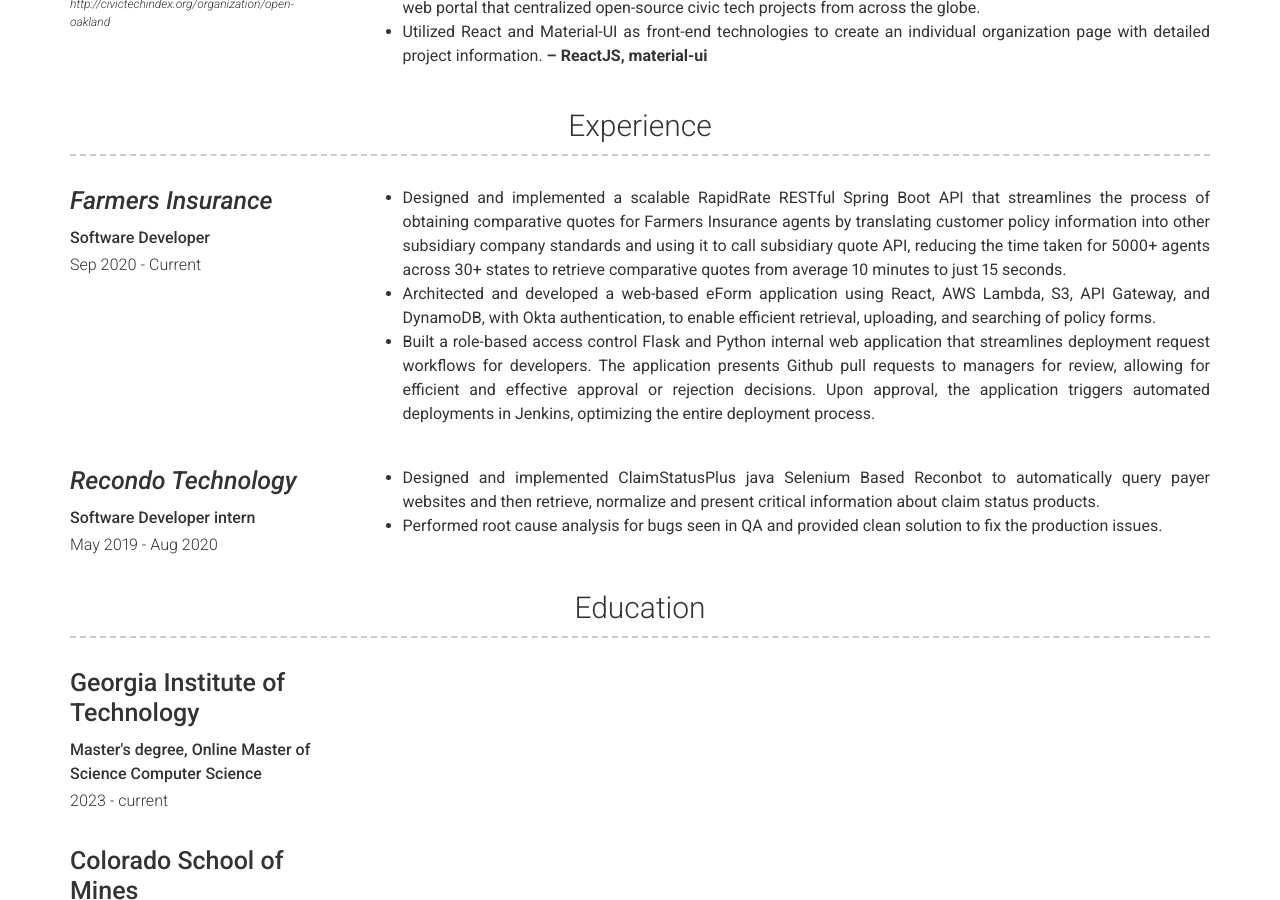
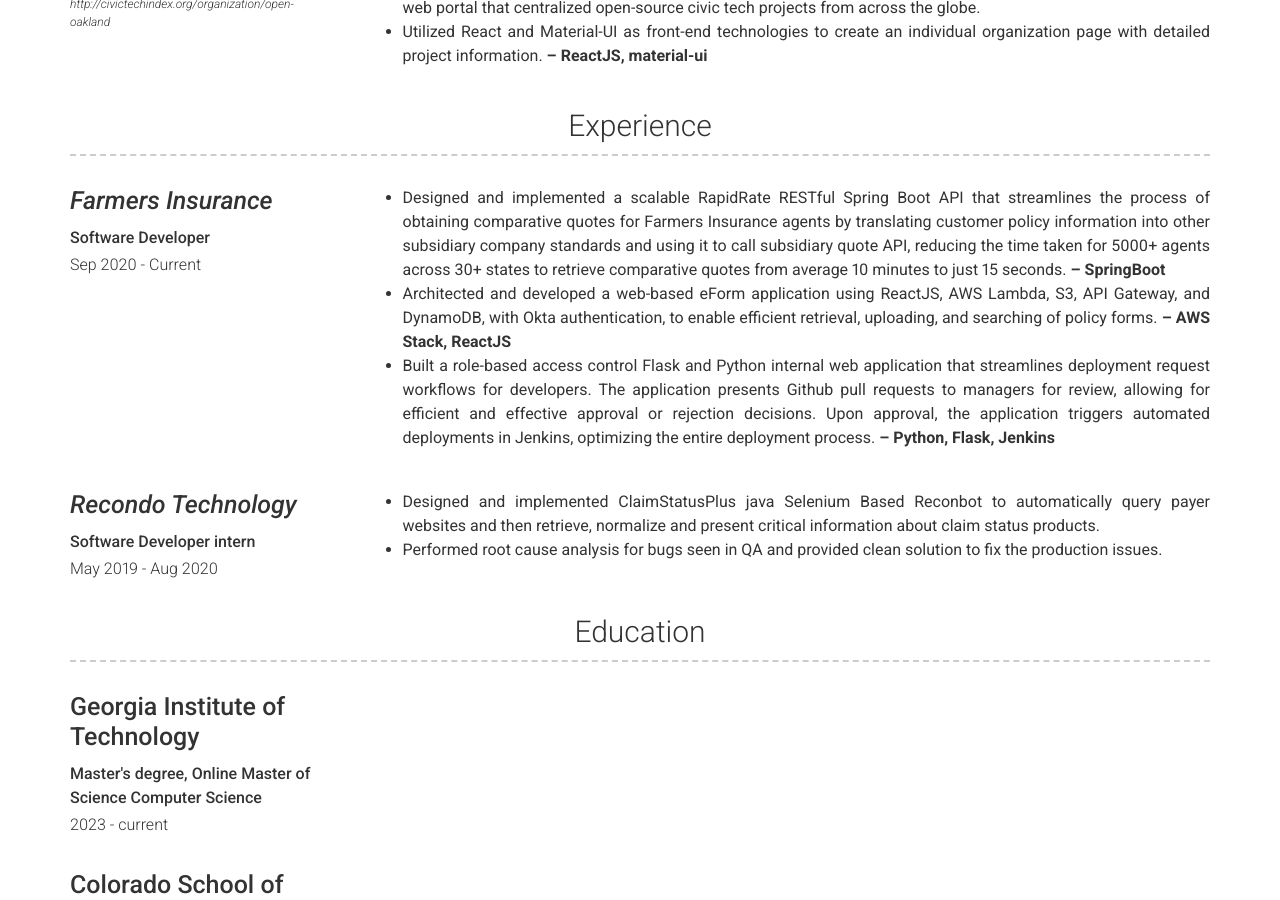
Before and after one commit to Travisliang001/online-cv, a Jekyll site: the page built from index.md, in a window 1280 px wide and 900 px high, scrolled down 1048 px. Built offline with Jekyll 4.4.1, drawn with Linux system fonts in a browser that asks for light colours.

Commit message:
Update experience.yml

```diff
--- a/_data/experience.yml
+++ b/_data/experience.yml
@@ -4,9 +4,9 @@
   job_title: Software Developer
   dates: Sep 2020 - Current
   description: | # this will include new lines to allow paragraphs
-    -	Designed and implemented a scalable RapidRate RESTful Spring Boot API that streamlines the process of obtaining comparative quotes for Farmers Insurance agents by translating customer policy information into other subsidiary company standards and using it to call subsidiary quote API, reducing the time taken for 5000+ agents across 30+ states to retrieve comparative quotes from average 10 minutes to just 15 seconds.
-    -	Architected and developed a web-based eForm application using React, AWS Lambda, S3, API Gateway, and DynamoDB, with Okta authentication, to enable efficient retrieval, uploading, and searching of policy forms.
-    -	Built a role-based access control Flask and Python internal web application that streamlines deployment request workflows for developers. The application presents Github pull requests to managers for review, allowing for efficient and effective approval or rejection decisions. Upon approval, the application triggers automated deployments in Jenkins, optimizing the entire deployment process.
+    -	Designed and implemented a scalable RapidRate RESTful Spring Boot API that streamlines the process of obtaining comparative quotes for Farmers Insurance agents by translating customer policy information into other subsidiary company standards and using it to call subsidiary quote API, reducing the time taken for 5000+ agents across 30+ states to retrieve comparative quotes from average 10 minutes to just 15 seconds.  **– SpringBoot**
+    -	Architected and developed a web-based eForm application using ReactJS, AWS Lambda, S3, API Gateway, and DynamoDB, with Okta authentication, to enable efficient retrieval, uploading, and searching of policy forms.  **– AWS Stack, ReactJS**
+    -	Built a role-based access control Flask and Python internal web application that streamlines deployment request workflows for developers. The application presents Github pull requests to managers for review, allowing for efficient and effective approval or rejection decisions. Upon approval, the application triggers automated deployments in Jenkins, optimizing the entire deployment process.	**– Python, Flask, Jenkins**
 
 
 - company: Recondo Technology
```
